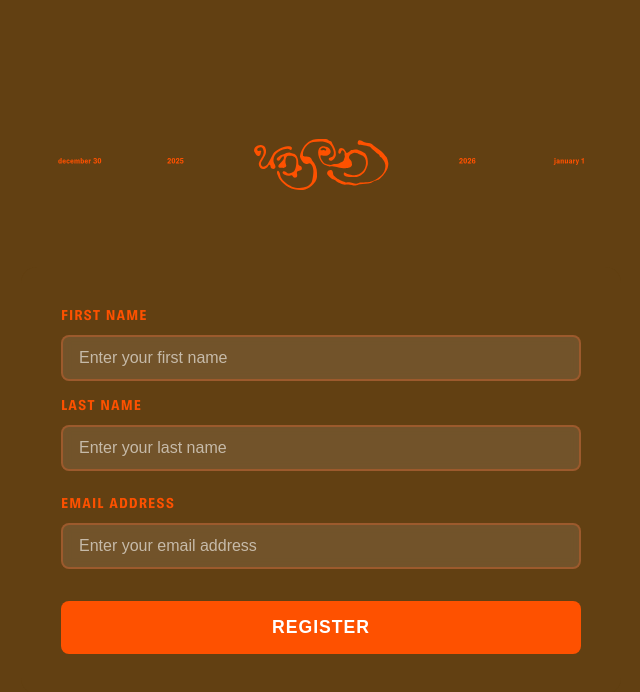
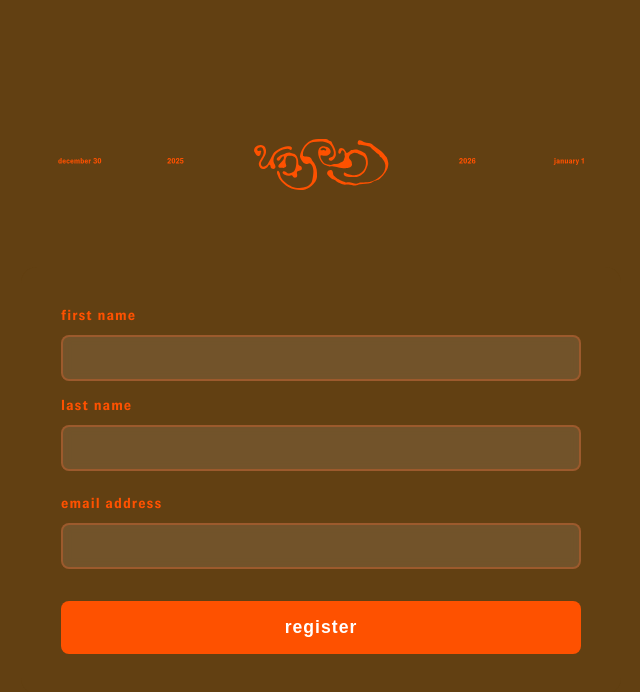
Before and after one commit to silveur/unsend.world, a Next.js app: page /register in a window 1280 px wide. Shown: the top 692 px of the page, without its empty margins (319-959 px from the left). Built offline with nearby package versions, Linux system fonts and the light colour scheme.

Commit message:
Updated button styles in CSS to change text from uppercase to lowercase for improved readability. Modified placeholder text in registration form fields to enhance user experience and updated success message to a more friendly tone.

```diff
--- a/src/app/page.module.css
+++ b/src/app/page.module.css
@@ -159,7 +159,6 @@ button.button {
   text-align: center;
   margin: 0 0 8px 0;
   color: var(--orange);
-  text-transform: uppercase;
   letter-spacing: 2px;
 }
 
@@ -195,7 +194,7 @@ button.button {
   font-weight: 600;
   color: var(--orange);
   margin-bottom: 4px;
-  text-transform: uppercase;
+  text-transform: lowercase;
   letter-spacing: 1px;
 }
 
@@ -232,7 +231,7 @@ button.button {
   cursor: pointer;
   transition: all 0.2s ease;
   margin-top: 8px;
-  text-transform: uppercase;
+  text-transform: lowercase;
   letter-spacing: 1px;
 }
 
--- a/src/app/register/page.tsx
+++ b/src/app/register/page.tsx
@@ -89,7 +89,6 @@ export default function Home() {
                   onChange={handleInputChange}
                   required
                   className={styles.input}
-                  placeholder="Enter your first name"
                 />
               </div>
 
@@ -105,7 +104,6 @@ export default function Home() {
                   onChange={handleInputChange}
                   required
                   className={styles.input}
-                  placeholder="Enter your last name"
                 />
               </div>
             </div>
@@ -122,7 +120,6 @@ export default function Home() {
                 onChange={handleInputChange}
                 required
                 className={styles.input}
-                placeholder="Enter your email address"
               />
             </div>
 
@@ -136,7 +133,7 @@ export default function Home() {
 
             {submitStatus === "success" && (
               <p className={styles.successMessage}>
-                Thank you for registering!
+                {"Thanks, you'll hear from us soon :)"}
               </p>
             )}
 
```
